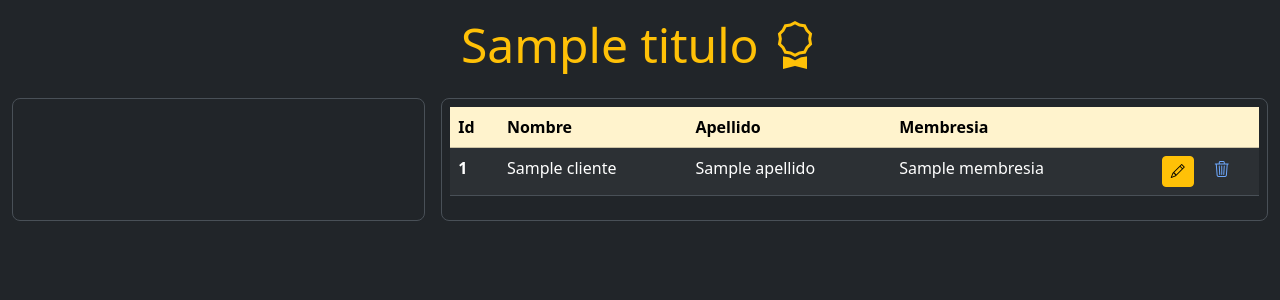
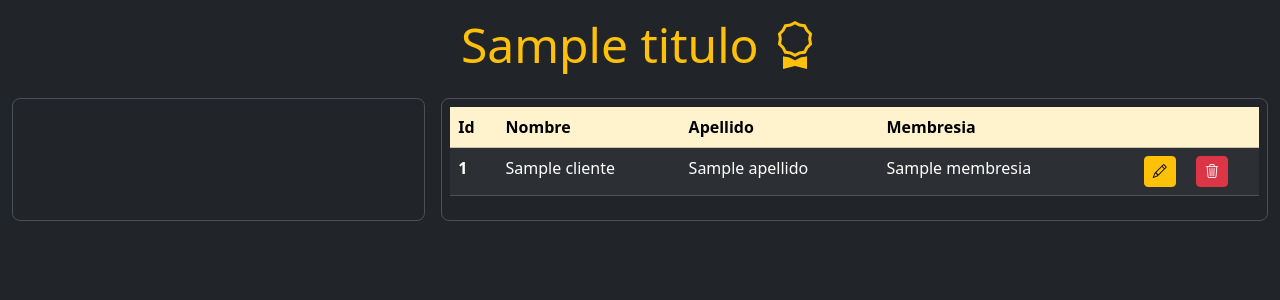
Before and after one commit to magutierrezhijosa/Curso-Python-IBM, a Flask app: template ManejoFlask/templates/index.html in a window 1280 px wide. Shown: the top 300 px of the page. Run offline with Flask 3, Linux system fonts and the light colour scheme; the template is opened without the code that fills it: most values are stand-ins (such as "Sample title", 1, 10 or a date in 2020); some libraries are stand-ins or nearby versions.

Commit message:
Creacion del boton para eliminar clientes

```diff
--- a/ManejoFlask/templates/index.html
+++ b/ManejoFlask/templates/index.html
@@ -63,7 +63,7 @@
                                         <i class="bi bi-pencil"></i>
                                     </a>
 
-                                    <a href="/eliminar/{{cliente.id}}">
+                                    <a href="/eliminar/{{cliente.id}}" class="btn btn-danger btn-sm">
                                         <i class="bi bi-trash3"></i>
                                     </a>
 
```
